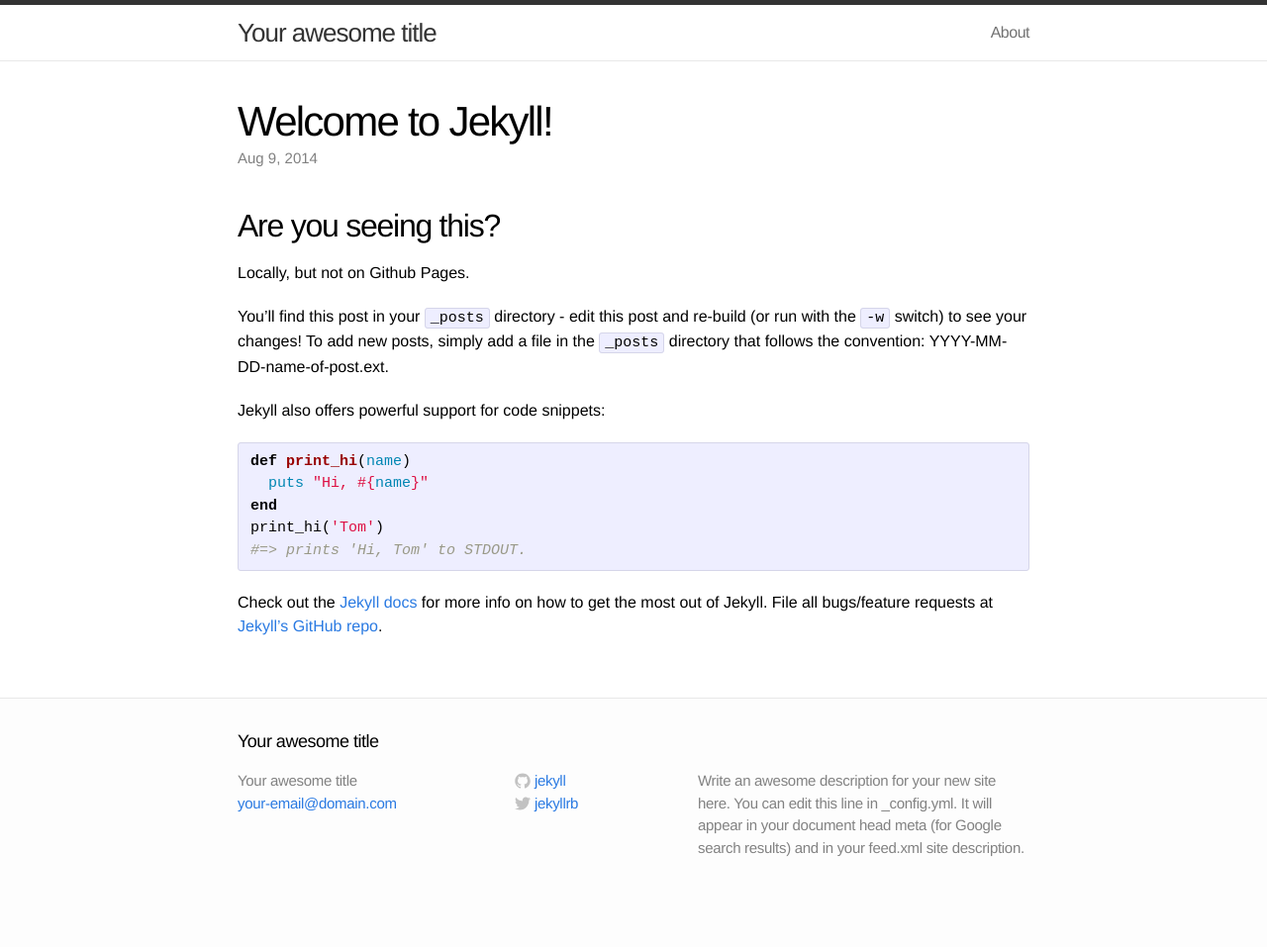
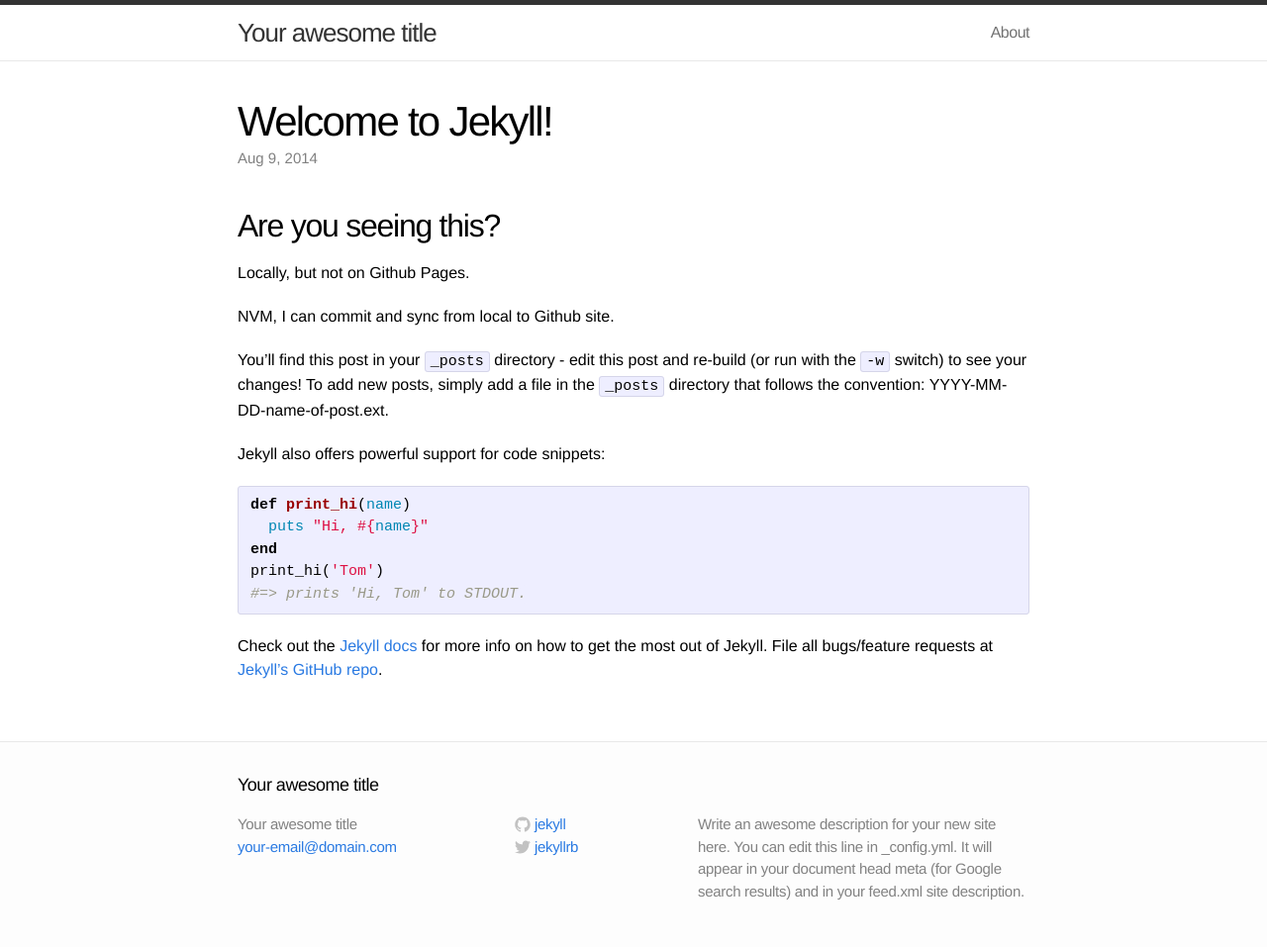
Before and after one commit to jeffrlaw/ginger-and-beard, a Jekyll site: the page built from _posts/2014-08-09-welcome-to-jekyll.markdown, in a window 1280 px wide. Shown: the whole page at 99% size. Built offline with Jekyll 4.4.1, drawn with Linux system fonts in a browser that asks for light colours; before the commit the page ends 913 px from its top, so only the background shows below that.

Commit message:
Confirmed Github is getting commits.

```diff
--- a/_posts/2014-08-09-welcome-to-jekyll.markdown
+++ b/_posts/2014-08-09-welcome-to-jekyll.markdown
@@ -8,6 +8,8 @@
 ## Are you seeing this?
 
 Locally, but not on Github Pages.
+
+NVM, I can commit and sync from local to Github site.
 
 You'll find this post in your `_posts` directory - edit this post and re-build (or run with the `-w` switch) to see your changes!
 To add new posts, simply add a file in the `_posts` directory that follows the convention: YYYY-MM-DD-name-of-post.ext.
```
